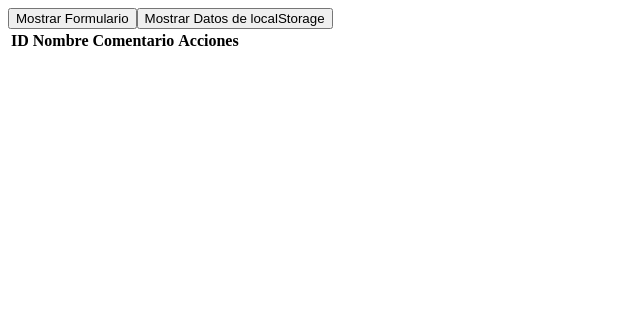
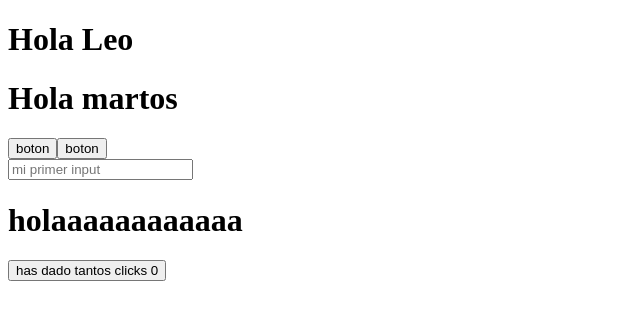
Before and after one commit to Leonel-Dario-Garicia-45780/prueba-de-react-instructor-Davi, a React (Vite) app: page / in a window 1280 px wide. Shown: the top 320 px of the page, without its empty margins (0-640 px from the left). Built offline with nearby package versions, Linux system fonts and the light colour scheme.

Commit message:
muchos archivos tener cuidado

```diff
--- a/src/App.jsx
+++ b/src/App.jsx
@@ -1,19 +1,44 @@
 import { useState } from 'react'
 
 import Tabla from './componentes/tabla'
+import Hola from './componentes/Hola'
+import Holaprops from './componentes/Holaprops'
+import BotonCom from './componentes/Botoncom'
 import Modal from './componentes/modal'
-//importacion del modal
+import PersonasCom from './componentes/arraiPersonas'
+import InputCom from './componentes/Inputcom'
+import InputInstCom from './componentes/input_instructor'
+import Comph1 from './componentes/com_usestate'
+import Botonclick from './componentes/botomclik'
+
 //import Modal from './componentes/modal'
 function App() {
   const [count, setCount] = useState(0)
-//constante del modal
+
+  const Personas =[
+    {id:"1", nombre:"gera",apellido:"tttt"},{id:"2", nombre:"martos",apellido:"eeee"},{id:"3", nombre:"sair",apellido:"jjj"}]
+
+
   /* const [showmodal,setShowmodal]=useState(false)
   const abirModal=()=> setShowmodal(true)
   const cerrarModal=()=> setShowmodal(false)
  */
   return (
   <div>
-    <Tabla/>
+    {/* Personas.map( Personas=><PersonasCom nombre={Personas.nombre} apellido={Personas.apellido}/>) */}
+    <Hola nombre="Leo" />
+    <Holaprops nombre="martos"/>
+
+     <BotonCom/>
+
+    <InputCom/>
+
+     <Botonclick/>
+
+
+{/*     <Tabla/> */}
+
+
     {/* <button onClick={abirModal}> abrir Modal</button>
     {showmodal&&(
                 <Modal onClose={cerrarModal}>
--- /dev/null
+++ b/src/componentes/Botoncom.jsx
@@ -0,0 +1,24 @@
+//cada vez que hay estados o manipulacion del dom deve ir si o si useState
+import { useState } from "react";
+
+const BotonCom=()=>{
+
+    //const boton   =   document.getElementById("btn")
+/*     onchange=()=>{
+        console.log("holamundo");
+    } */
+
+    const onClick=()=>{
+
+    }
+
+
+    return(
+        <div>
+            <button id="btn" onClick={()=>console.log("hola mundo")}> boton </button>
+
+            <button id="btn" onClick={()=>{console.log("hola mundo");console.log("una instriccion no hay llaves \"{}\" pero si son varias funciones si necesita llaves");}}> boton </button>
+        </div>
+    )
+}
+export default BotonCom
--- /dev/null
+++ b/src/componentes/Holaprops.jsx
@@ -0,0 +1,12 @@
+
+const Holaprops = (props) => {
+    return (
+      <div>
+
+          <h1> Hola {props.nombre}</h1>
+
+      </div>
+    )
+  }
+
+  export default Holaprops
--- /dev/null
+++ b/src/componentes/Inputcom.jsx
@@ -0,0 +1,21 @@
+import { useState } from "react";
+import Comph1 from "./com_usestate";
+
+ const InputCom =()=>{
+
+        const[inputt,setinputt]=useState("holaaaaaaaaaaaa")
+
+        onchange=(console.log(inputt))
+
+        return(
+            <div>
+                {/*este es mi input*/ }
+                <input type="text" placeholder="mi primer input" onChange={(event)=>{setinputt(event.target.value)}}/>
+
+                <Comph1 htexto={inputt} />
+
+            </div>
+        )
+ }
+
+export default InputCom
--- /dev/null
+++ b/src/componentes/arraiPersonas.jsx
@@ -0,0 +1,10 @@
+
+const PersonasCom=(props)=>{
+    return(
+        <div>
+            <h1>{props.nombre}</h1>
+        </div>
+    )
+}
+
+export default PersonasCom
--- /dev/null
+++ b/src/componentes/botomclik.jsx
@@ -0,0 +1,17 @@
+import { useState } from "react"
+
+const Botonclick=()=>{
+
+    const [clik,setclik ]=useState(0)
+
+    return(
+        <div>
+            {/*set clik es como tal una fumcion, trate de sacrla pero no se puede */}
+            <button onClick={()=> setclik(clik+1, alert("fjvnnaidfnaif"))} > has dado tantos clicks {clik}  </button>
+
+        </div>
+    )
+
+}
+
+export default Botonclick
--- /dev/null
+++ b/src/componentes/com_usestate.jsx
@@ -0,0 +1,13 @@
+
+ const Comph1 = ({htexto})=>{
+
+        return(
+            <div>
+
+                <h1 id="h" >{htexto}</h1>
+
+            </div>
+        )
+ }
+
+export default Comph1
--- a/src/componentes/hola.jsx
+++ b/src/componentes/hola.jsx
@@ -1,8 +1,11 @@
-const Hola=()=>{
-    return(
-        <div>
-            <h1>hola</h1>
-        </div>
+const Hola = ({nombre}) => {
+    return (
+      <div>
+
+          <h1> Hola {nombre}</h1>
+
+      </div>
     )
-}
-export default Hola
+  }
+
+  export default Hola
--- /dev/null
+++ b/src/componentes/input_instructor.jsx
@@ -0,0 +1,11 @@
+
+ const InputInstCom =()=>{
+        return(
+            <div>
+                {/* inpit de el instructor*/ }
+                <inputt type="text" placeholder="input" onChange={(event)=>console.log(event.target.value)}/>
+            </div>
+        )
+ }
+
+export default InputInstCom
--- a/src/componentes/tabla.jsx
+++ b/src/componentes/tabla.jsx
@@ -2,7 +2,7 @@
 
 // Componente Padre (Tabla)
 import React, { useState, useEffect } from 'react';
-import Formulario from './formulario';
+import Formulario from './Formulario';
 
 const Tabla = () => {
   const [datos, setDatos] = useState([]);
```
